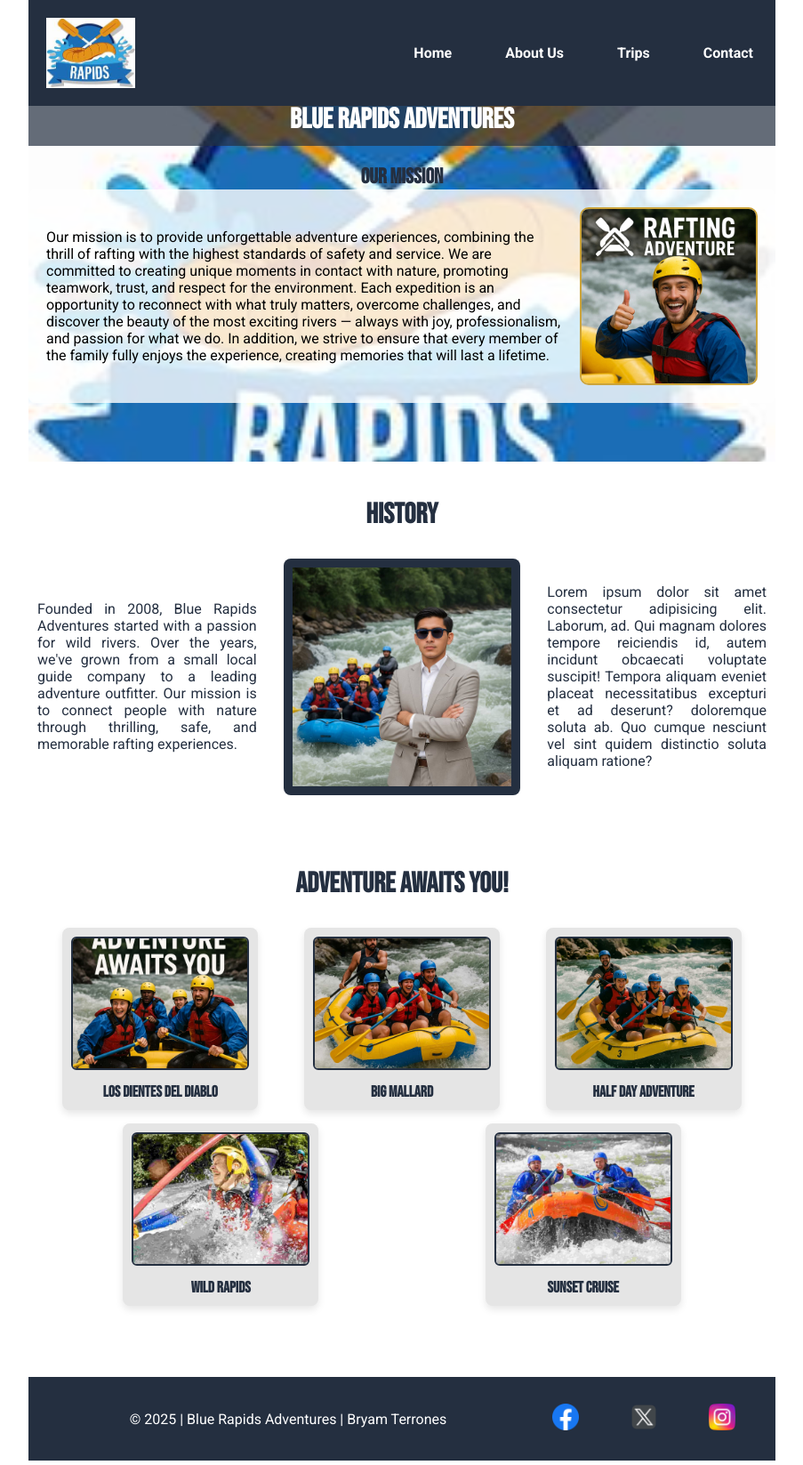
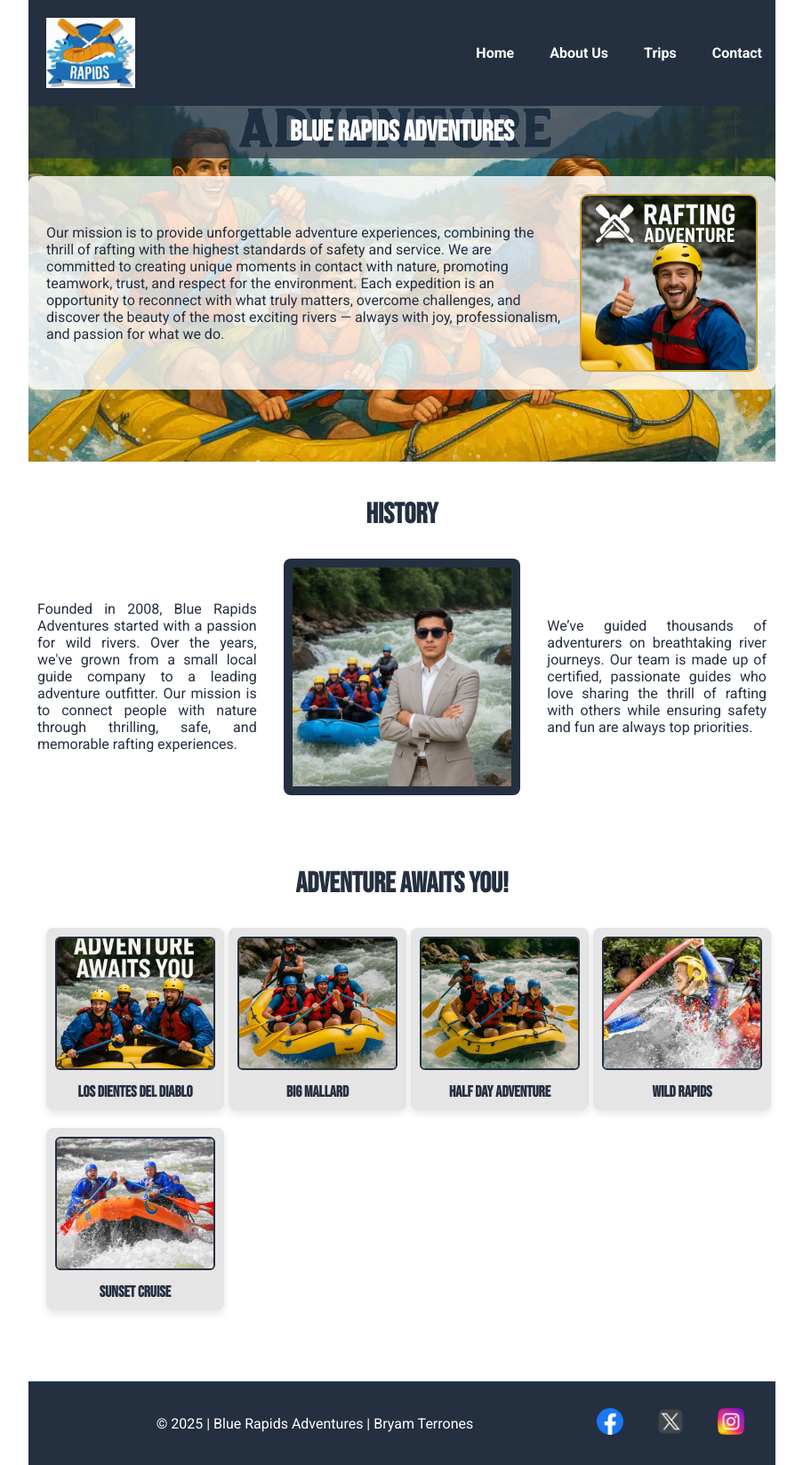
Before and after one commit to Bryamtf/wdd130, a plain HTML site: page wwr/about.html in a window 1280 px wide. Shown: the whole page at 89% size, without its empty margins (188-1091 px from the left). Drawn offline with Linux system fonts and the light colour scheme.

Commit message:
ultimos cambios

```diff
--- a/wwr/about.html
+++ b/wwr/about.html
@@ -1,19 +1,19 @@
 <!DOCTYPE html>
 <html lang="en">
 <head>
-    <meta charset="UTF-8">
-    <meta name="viewport" content="width=device-width, initial-scale=1.0">
-    <meta name="description" content="About Blue Rapids Adventures, your premier white water rafting company">
-    <meta name="author" content="BRYAM TERRONES FIGUEROA">
+    <meta charset="UTF-8" />
+    <meta name="viewport" content="width=device-width, initial-scale=1.0" />
+    <meta name="description" content="About Blue Rapids Adventures, your premier white water rafting company" />
+    <meta name="author" content="BRYAM TERRONES FIGUEROA" />
     <title>About Us - Blue Rapids Adventures</title>
-    <link rel="preconnect" href="https://fonts.googleapis.com">
-    <link rel="preconnect" href="https://fonts.gstatic.com" crossorigin>
-    <link rel="stylesheet" href="styles/rafting.css">
-    <link rel="stylesheet" href="https://fonts.googleapis.com/css2?family=Bebas+Neue&family=Roboto:wght@400;700&display=swap">
+    <link rel="stylesheet" href="styles/rafting.css" />
+    <link rel="preconnect" href="https://fonts.googleapis.com" />
+    <link rel="preconnect" href="https://fonts.gstatic.com" crossorigin />
+    <link href="https://fonts.googleapis.com/css2?family=Bebas+Neue&family=Roboto:wght@400;700&display=swap" rel="stylesheet" />
 </head>
 <body>
     <header>
-        <img src="images/logo_rafting_site.jpeg" alt="Blue Rapids Adventures Logo">
+        <img src="images/logo_rafting_site.jpeg" alt="Blue Rapids Adventures Logo" />
         <nav>
             <a href="index.html">Home</a>
             <a href="about.html">About Us</a>
@@ -23,53 +23,54 @@
     </header>
     <main>
         <div class="hero">
-            <img src="images/logo_rafting_site.jpeg" alt="Rafting Adventures" class="hero-background">
+            <img src="images/rapids_adventure.jpg" alt="Rafting Adventures" class="hero-background" />
             <h1>BLUE RAPIDS ADVENTURES</h1>
             <article>
                 <h2 class="visually-hidden">Our Mission</h2>
                 <div class="article-content">
-                    <p>Our mission is to provide unforgettable adventure experiences, combining the thrill of rafting with
-                        the highest standards of safety and service. We are committed to creating unique moments in contact with nature,
-                        promoting teamwork, trust, and respect for the environment. Each expedition is an opportunity to reconnect with
-                         what truly matters, overcome challenges, and discover the beauty of the most exciting rivers — always with joy,
-                          professionalism, and passion for what we do. In addition, we strive to ensure that every member of the family
-                          fully enjoys the experience, creating memories that will last a lifetime.</p>
-                    <img src="images/cliente-happy.jpg" alt="Happy Client" class="client-image">
+                    <p>Our mission is to provide unforgettable adventure experiences, combining the thrill of rafting with the highest
+                        standards of safety and service. We are committed to creating unique moments in contact with nature, promoting
+                        teamwork, trust, and respect for the environment. Each expedition is an opportunity to reconnect with what truly matters,
+                        overcome challenges, and discover the beauty of the most exciting rivers — always with joy, professionalism,
+                        and passion for what we do.</p>
+                    <img src="images/cliente-happy.jpg" alt="Happy Client" class="client-image" />
                 </div>
             </article>
         </div>
+
         <section class="history-section">
             <h2>History</h2>
             <div class="history-content">
-                <p>Founded in 2008, Blue Rapids Adventures started with a passion for wild rivers.
-                    Over the years, we've grown from a small local guide company to a leading adventure outfitter.
-                    Our mission is to connect people with nature through thrilling, safe, and memorable rafting experiences.</p>
-                <img src="images/picture_history.jpg" alt="Our History">
-                <p>Lorem ipsum dolor sit amet consectetur adipisicing elit. Laborum, ad. Qui magnam dolores tempore reiciendis id, autem incidunt obcaecati voluptate suscipit! Tempora aliquam eveniet placeat necessitatibus excepturi et ad deserunt?
-                  doloremque soluta ab. Quo cumque nesciunt vel sint quidem distinctio soluta aliquam ratione?</p>
+                <p>Founded in 2008, Blue Rapids Adventures started with a passion for wild rivers. Over the years,
+                    we've grown from a small local guide company to a leading adventure outfitter. Our mission is
+                     to connect people with nature through thrilling, safe, and memorable rafting experiences.</p>
+                <img src="images/picture_history.jpg" alt="Our History" />
+                <p>We’ve guided thousands of adventurers on breathtaking river journeys. Our team is made up of certified,
+                     passionate guides who love sharing the thrill of rafting with others while ensuring safety and fun are always top priorities.</p>
             </div>
         </section>
+
         <section class="adventure-section">
             <h2>Adventure Awaits You!</h2>
             <div class="adventure-gallery">
                 <figure>
-                    <img src="images/rafting1.jpg" alt="Rafting adventure">
+                    <img src="images/rafting1.jpg" alt="Rafting adventure" />
                     <figcaption>Los Dientes del Diablo</figcaption>
                 </figure>
                 <figure>
-                    <img src="images/rafting2.jpg" alt="Rafting adventure">
+                    <img src="images/rafting2.jpg" alt="Rafting adventure" />
                     <figcaption>Big Mallard</figcaption>
                 </figure>
                 <figure>
-                    <img src="images/rafting3.jpg" alt="Rafting adventure">
+                    <img src="images/rafting3.jpg" alt="Rafting adventure" />
                     <figcaption>Half Day Adventure</figcaption>
                 </figure>
                 <figure>
-                    <img src="images/rafting4.jpg" alt="Rafting adventure">
+                    <img src="images/rafting4.jpg" alt="Rafting adventure" />
                     <figcaption>Wild Rapids</figcaption>
                 </figure>
                 <figure>
-                    <img src="images/rafting5.jpg" alt="Rafting adventure">
+                    <img src="images/rafting5.jpg" alt="Rafting adventure" />
                     <figcaption>Sunset Cruise</figcaption>
                 </figure>
             </div>
@@ -79,9 +80,9 @@
     <footer>
         <p>&copy; 2025 | Blue Rapids Adventures | Bryam Terrones</p>
         <nav class="socialmedia">
-            <a href="https://facebook.com"><img src="images/facebook.png" alt="Facebook"></a>
-            <a href="https://twitter.com"><img src="images/twitter.png" alt="Twitter"></a>
-            <a href="https://instagram.com"><img src="images/instagram.png" alt="Instagram"></a>
+            <a href="https://facebook.com"><img src="images/facebook.png" alt="Facebook" /></a>
+            <a href="https://twitter.com"><img src="images/twitter.png" alt="Twitter" /></a>
+            <a href="https://instagram.com"><img src="images/instagram.png" alt="Instagram" /></a>
         </nav>
     </footer>
 </body>
--- a/wwr/styles/rafting.css
+++ b/wwr/styles/rafting.css
@@ -16,7 +16,8 @@
 }
 body{
     font-family: var(--text-font);
-
+    color: var(--primary-color);
+    background-color: var(--accent2-color);
 }
 
 header, main, footer{
@@ -28,11 +29,41 @@ h1, h2, h3 {
     font-family: var(--heading-font);
     color: var(--primary-color);
 }
+.visually-hidden {
+  position: absolute;
+  left: -9999px;
+}
+/*Header*/
+header {
+  display: grid;
+  grid-template-columns: 120px 1fr;
+  align-items: center;
+  padding: 20px 0;
+  background-color: var(--primary-color);
+}
 
-nav a{
-    margin: 0 10px;
+header img {
+  width: 100px;
+  margin-left: 20px;
+}
+
+nav {
+  display: flex;
+  justify-content: flex-end;
+  gap: 10px;
+}
+
+nav a {
+  color: var(--accent2-color);
+  padding: 10px 15px;
   text-decoration: none;
+  font-weight: 700;
+  transition: color 0.3s;
+}
+
+nav a:hover {
   color: var(--secondary-color);
+  text-decoration: underline;
 }
 
 /* Hero section */
@@ -95,66 +126,7 @@ nav a{
     border-radius: 10px;
     border: 2px solid var(--secondary-color);
 }
-
-/*footer*/
-footer {
-  display: flex;
-  justify-content: space-between;
-  align-items: center;
-  padding: 20px;
-  background-color: var(--primary-color);
-  color: white;
-  font-size: 0.9rem;
-  margin-top: 40px;
-  position: relative;
-}
-footer p {
-  margin: 0 auto;
-  font-size: 1rem;
-  text-align: center;
-}
-.socialmedia {
- display: flex;
-  gap: 8px;
-}
-.socialmedia img {
-  width: 30px;
-}
-
-/*Header*/
-header{
-  display: grid;
-  grid-template-columns: 120px 1fr;
-  align-items: center;
-  padding: 20px 0;
-  background-color: var(--primary-color);
-}
-
-header img{
-  width: 100px;
-  height: auto;
-  margin-left: 20px ;
-}
-nav{
-  display: flex;
-  justify-content: flex-end;
-  gap: 10px;
-}
-nav a{
-  color: var(--accent2-color);
-  padding: 10px 15px;
-  text-decoration: none;
-  font-weight: 700;
-  transition: color 0.3s;
-
-}
-
-nav a:hover {
-    color: var(--secondary-color);
-    text-decoration: underline;
-}
-
-/*Section History*/
+/* History Section */
 .history-section {
   padding: 40px 0;
   text-align: center;
@@ -163,7 +135,6 @@ nav a:hover {
 .history-section h2 {
   font-size: 2em;
   margin-bottom: 30px;
-    color: var(--primary-color);
 }
 
 .history-content {
@@ -177,7 +148,6 @@ nav a:hover {
   font-size: 1rem;
   text-align: justify;
   padding: 10px;
-    color: var(--primary-color);
 }
 
 .history-content img {
@@ -186,7 +156,9 @@ nav a:hover {
   background-color: var(--primary-color);
   padding: 10px;
 }
-/*adevnture section*/
+
+
+/*Adventure Section*/
 .adventure-section {
     padding: 40px 0;
     background-color: var(--accent2-color);
@@ -200,12 +172,9 @@ nav a:hover {
 }
 
 .adventure-gallery {
-    display: flex;
-    justify-content: space-around;
-    flex-wrap: wrap;
-    gap: 15px;
-    max-width: 1200px;
-    margin: 0 auto;
+    display: grid;
+  grid-template-columns: repeat(auto-fit, minmax(160px, 1fr));
+  gap: 20px;
   padding: 0 20px;
 }
 
@@ -240,3 +209,27 @@ nav a:hover {
     font-size: 1.1rem;
     font-weight: bold;
 }
+/*footer*/
+footer {
+  display: flex;
+  justify-content: space-between;
+  align-items: center;
+  padding: 20px;
+  background-color: var(--primary-color);
+  color: white;
+  font-size: 0.9rem;
+  margin-top: 40px;
+  position: relative;
+}
+footer p {
+  margin: 0 auto;
+  font-size: 1rem;
+  text-align: center;
+}
+.socialmedia {
+ display: flex;
+  gap: 8px;
+}
+.socialmedia img {
+  width: 30px;
+}
```
Also changed, not shown: wwr/images/rapids_adventure.jpg (added). Lines whose indentation alone changed are shown as unchanged.
